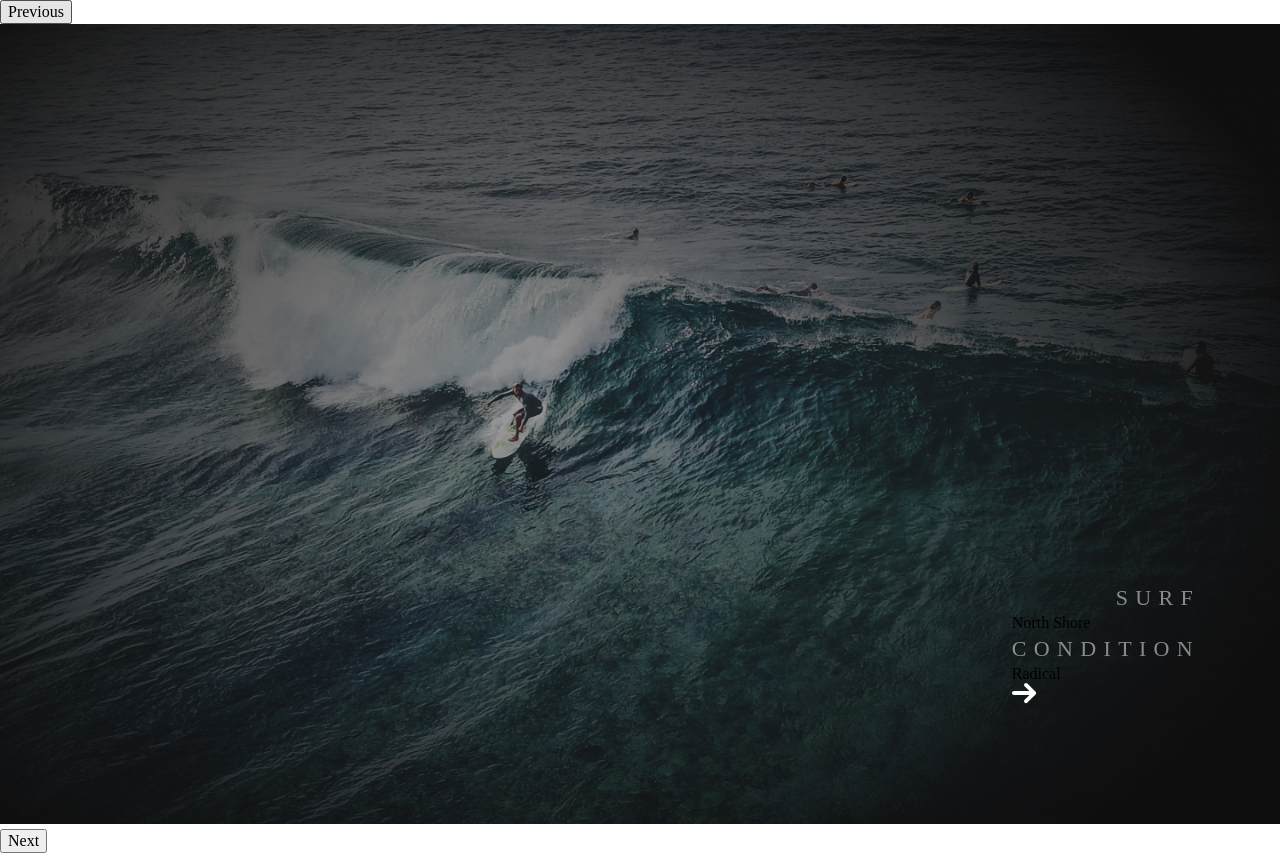
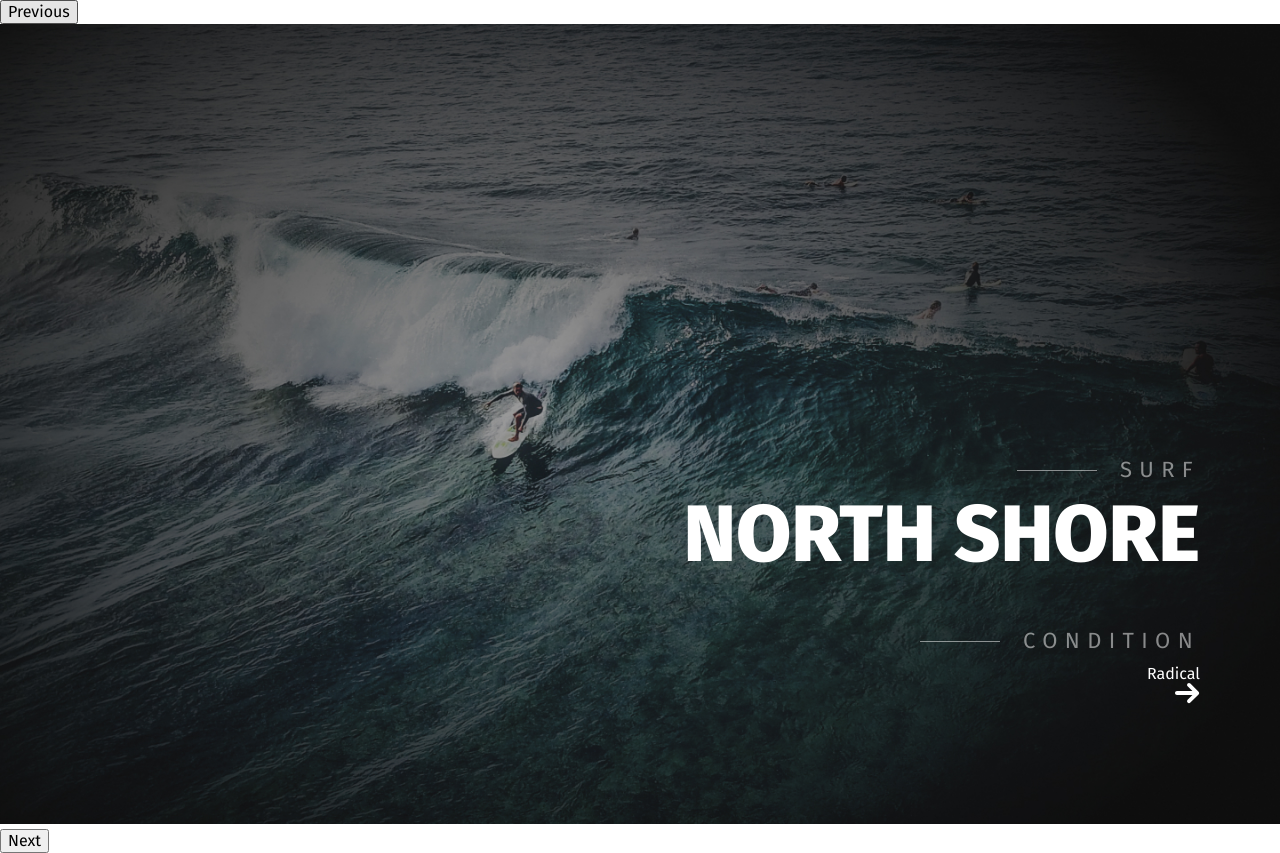
Before and after one commit to green332211/surfScssGulp, a website: page app/index.html in a window 1280 px wide. Drawn offline with nearby package versions, Linux system fonts and the light colour scheme.

Commit message:
работаю над header

```diff
--- a/app/index.html
+++ b/app/index.html
@@ -5,7 +5,8 @@
   <meta charset="UTF-8">
   <meta name="viewport" content="width=device-width, initial-scale=1.0">
   <meta http-equiv="X-UA-Compatible" content="ie=edge">
-  <title>Document</title>
+  <title>Surf</title>
+  <link href="https://fonts.googleapis.com/css?family=Fira+Sans:300,400,500,800&display=swap" rel="stylesheet">
   <link rel="stylesheet" href="css/style.min.css">
 </head>
 
--- a/app/scss/_global.scss
+++ b/app/scss/_global.scss
@@ -1,4 +1,6 @@
 body {
+  font-family: "Fira Sans", sans-serif;
+  font-weight: 400;
 }
 
 a {
@@ -7,17 +9,22 @@ a {
 }
 
 .suptitle-left {
-  font-style: normal;
-  font-weight: normal;
   font-size: 22px;
   line-height: 32px;
-  /* identical to box height, or 145% */
-  text-align: right;
   letter-spacing: 7.33333px;
   text-transform: uppercase;
-
   color: #ffffff;
-
-  mix-blend-mode: normal;
   opacity: 0.5;
+  padding-left: 103px;
+  position: relative;
+  display: inline-block;
+  &::before {
+    content: "";
+    position: absolute;
+    width: 80px;
+    height: 1px;
+    background-color: #fff;
+    left: 0;
+    top: 50%;
+  }
 }
--- a/app/scss/style.scss
+++ b/app/scss/style.scss
@@ -4,13 +4,12 @@
 @import "global";
 
 .header {
-
 }
 
 .header__slider {
   &-item {
     height: 100vh;
-        background-image: url('../img/header-bg.jpg');
+    background-image: url("../img/header-bg.jpg");
     background-repeat: no-repeat;
     background-size: cover;
     background-position: center;
@@ -22,8 +21,24 @@
   position: absolute;
   right: 80px;
   bottom: 116px;
+  text-align: right;
+  color: #fff;
 }
 
+.slider-item__info-suptitle {
+    margin-bottom: 5px;
+}
 
+.slider-item__info-suptext {
+    margin-bottom: 8px;
+}
+
+.slider-item__info-title {
+  font-weight: 800;
+  font-size: 80px;
+  line-height: 86px;
+  text-transform: uppercase;
+  margin-bottom: 48px;
+}
 
 @import "media";
```
Also changed, not shown: app/css/style.min.css. Lines whose indentation alone changed are shown as unchanged.
